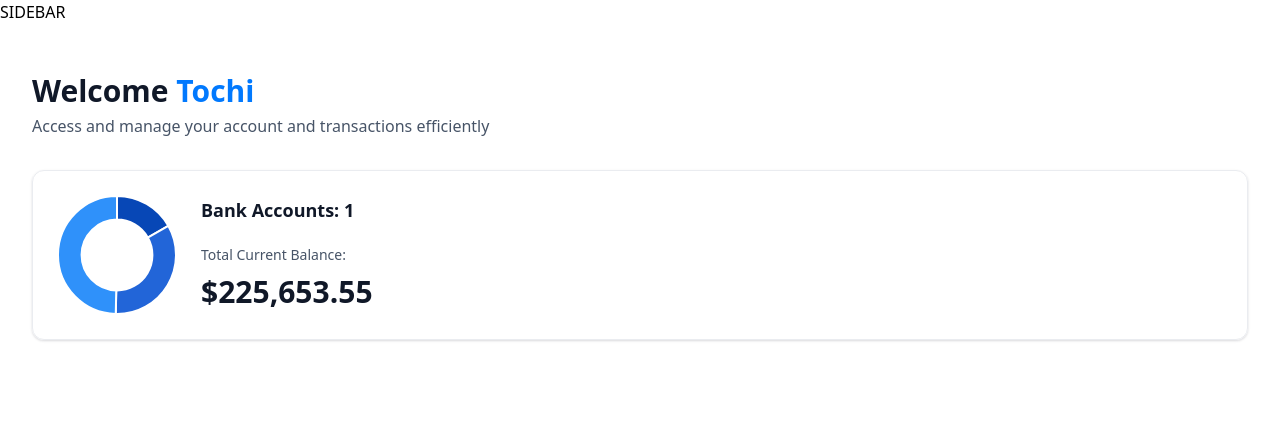
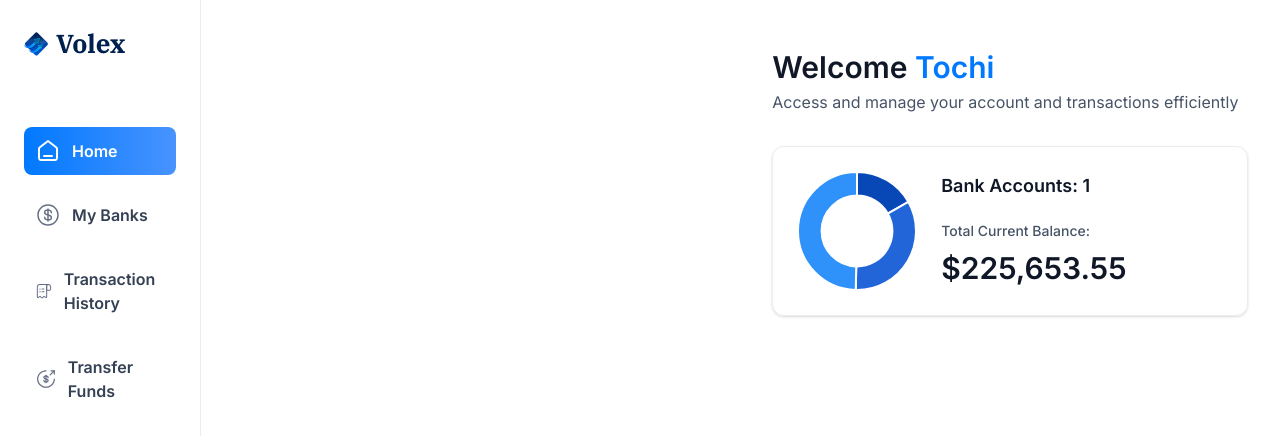
Before and after one commit to KayeJD/Banking-App, a Next.js app: page / in a window 1280 px wide. Shown: the top 436 px of the page. Built offline with nearby package versions, Linux system fonts and the light colour scheme.

Commit message:
NOT FULLY IMPLEMENTED - create web sidebar, setting up mobile sidebar

```diff
--- a/app/(root)/layout.tsx
+++ b/app/(root)/layout.tsx
@@ -1,11 +1,32 @@
+import MobileNav from "@/components/MobileNav";
+import Sidebar from "@/components/ui/Sidebar";
+import Image from 'next/image'
+
 export default function RootLayout({
     children,
 }: Readonly<{
     children: React.ReactNode;
 }>) {
+    const loggedIn = { firstName: 'Tochi', lastName:'Obinma'};
+
     return (
-        <main>
-            SIDEBAR
+        <main className="flex h-screen w-full font-inter">
+            <Sidebar user={loggedIn}/>
+
+            {/* Create a sidebar option for mobile users */}
+            <div className = 'flex size-full flex-col'>
+                <div className = 'root-layout'>
+                    <Image
+                        src = '/icons/logo.svg'
+                        width = {30}
+                        height = {30}
+                        alt = 'menu icon'
+                    />
+                    <div>
+                        <MobileNav user={loggedIn} />
+                    </div>
+                </div>
+            </div>
             {children}
         </main>
     )
--- /dev/null
+++ b/components/MobileNav.tsx
@@ -0,0 +1,9 @@
+import React from 'react'
+
+const MobileNav = ({user}: MobileNavProps) => {
+  return (
+    <div>MobileNav</div>
+  )
+}
+
+export default MobileNav
--- /dev/null
+++ b/components/ui/Sidebar.tsx
@@ -0,0 +1,56 @@
+'use client'
+
+import Link from 'next/link'
+import Image from 'next/image'
+import React from 'react'
+import { sidebarLinks } from '@/constants'
+import { cn } from '@/lib/utils'
+import { usePathname } from 'next/navigation'
+
+const Sidebar = ({user}: SidebarProps) => {
+    const pathname = usePathname();
+  return (
+    <section className = "sidebar">
+        <nav className = 'flex flex-col gap-4'>
+            <Link href = '/' className = 'mb-12 items-center center-pointer gap-2 flex'>
+                <Image
+                      src='/icons/logo.svg'
+                      width={34}
+                      height={34}
+                      alt={'Volex Logo'}
+                      className='size-[24px] max-xl:size-14'
+                />
+                <h1 className = 'sidebar-logo'>Volex</h1>
+            </Link>
+
+            {sidebarLinks.map((item) => {
+                const isActive = pathname === item.route || pathname.startsWith(`${item.route}/`)
+                return (
+                    <Link href = {item.route} key={item.label} className = {cn('sidebar-link', {'bg-bank-gradient': isActive})}>
+                        <div className = 'relative size-6'>
+                            <Image
+                                src={item.imgURL}
+                                alt={item.label}
+                                fill
+
+                                className = {cn({
+                                    'brightness-[3] invert-0': isActive
+                                })}
+                                />
+                        </div>
+                        <p className = {cn('sidebar-label', {'!text-white': isActive})}>
+                            {item.label}
+                        </p>
+                    </Link>
+                )
+            })}
+            USER
+        </nav>
+
+        FOOTER
+    </section>
+
+  )
+}
+
+export default Sidebar
--- a/types/index.d.ts
+++ b/types/index.d.ts
@@ -218,7 +218,7 @@
   banks: Bank[] & Account[];
 }
 
-declare interface SiderbarProps {
+declare interface SidebarProps {
   user: User;
 }
 
```
Also changed, not shown: 1 other file (tests, documents, lock files or other folders).
